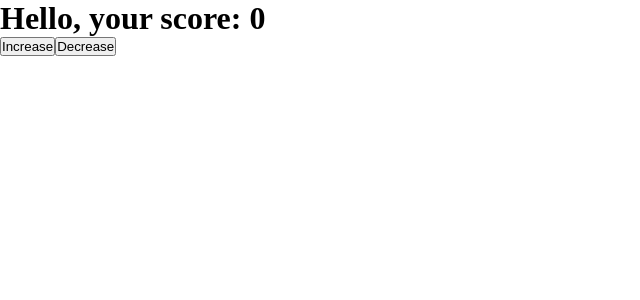
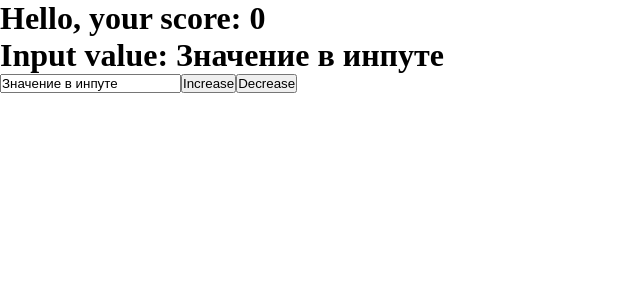
Before and after one commit to VladimirShadrov/React-projects, a React (Vite) app in the folder Pomodoro/: page / in a window 1280 px wide. Shown: the top 300 px of the page, without its empty margins (0-640 px from the left). Built offline with nearby package versions, Linux system fonts and the light colour scheme.

Commit message:
Двустороннее связывание input

```diff
--- a/Pomodoro/src/App.tsx
+++ b/Pomodoro/src/App.tsx
@@ -2,6 +2,8 @@ import { useState } from 'react';
 
 export default function App() {
   const [score, setScore] = useState(0);
+  const [value, setValue] = useState('Значение в инпуте');
+
   function increase() {
     if (score >= 5) {
       return;
@@ -17,9 +19,12 @@ export default function App() {
 
     setScore(score - 1);
   }
+
   return (
     <div>
       <h1>Hello, your score: {score} </h1>
+      <h1>Input value: {value}</h1>
+      <input type="text" value={value} onChange={(event) => setValue(event.target.value)} />
       <button onClick={increase}>Increase</button>
       <button onClick={decrease}>Decrease</button>
     </div>
```
